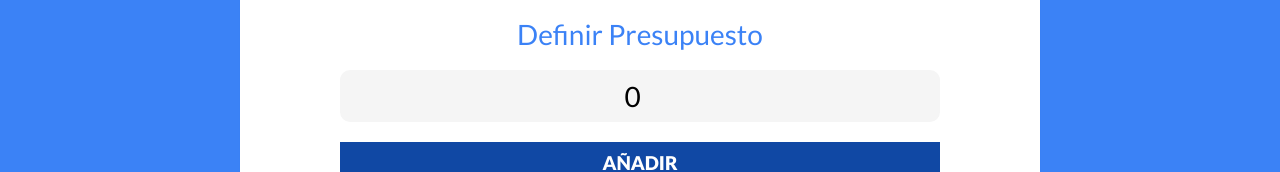
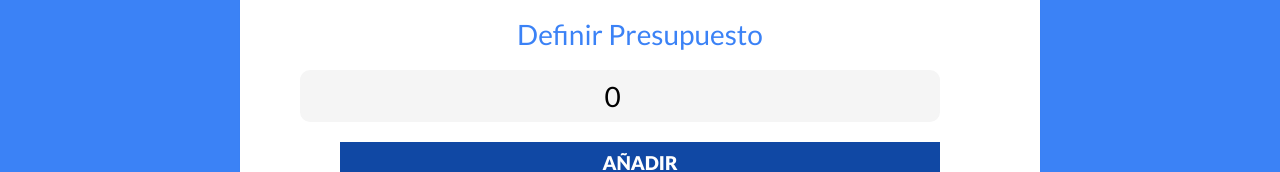
Before and after one commit to lvanegasimagine/control-gastos-react, a React (Vite) app: page / in a window 1280 px wide. Shown: the part 178-350 px from the top of the page. Built offline with nearby package versions, Linux system fonts and the light colour scheme.

Commit message:
styles bug done

```diff
--- a/src/components/NuevoPresupuesto/NuevoPresupuesto.jsx
+++ b/src/components/NuevoPresupuesto/NuevoPresupuesto.jsx
@@ -26,6 +26,7 @@ const NuevoPresupuesto = ({ presupuesto, setPresupuesto, setIsValidPresupuesto }
             placeholder="Añade tu presupuesto"
             value={presupuesto}
             onChange={(e) => setPresupuesto(Number(e.target.value))}
+            style={{marginLeft: '-40px'}}
           />
         </div>
         <input type="submit" value="Añadir" />
```
